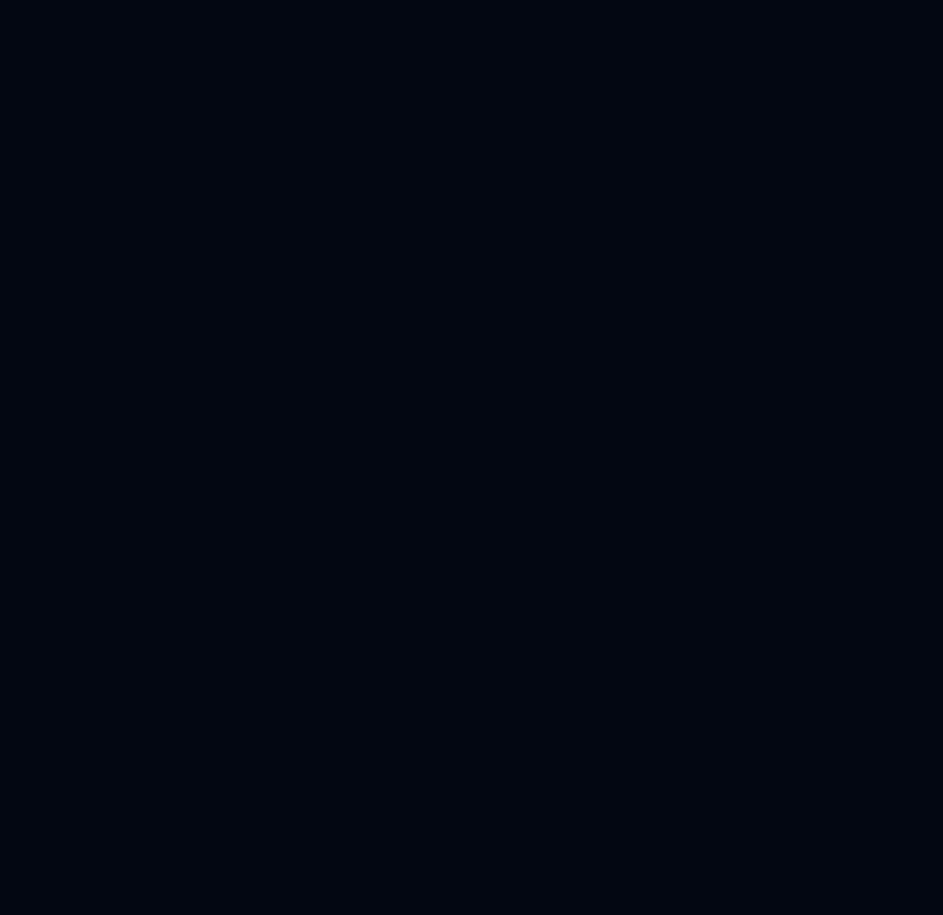
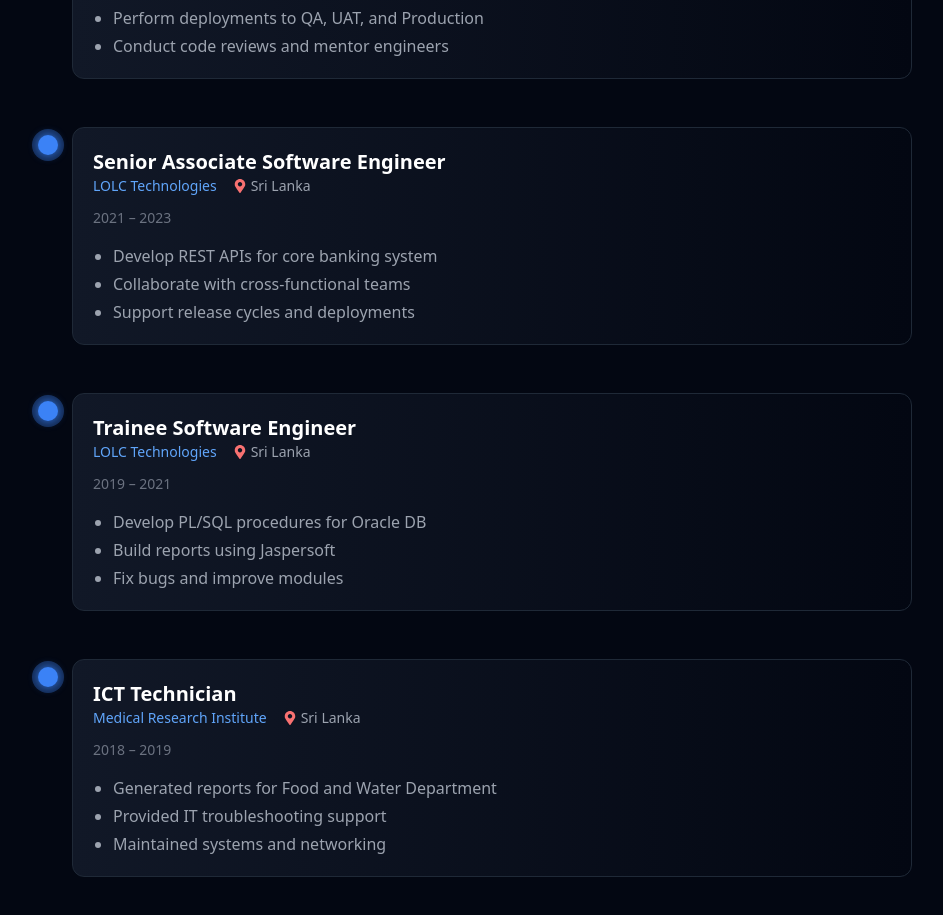
Before and after one commit to MiyuruWijesinghe/miyuru-portfolio, a React (Vite) app: page / in a window 1280 px wide. Shown: the part 2720-3635 px from the top of the page, without its empty margins (176-1119 px from the left). Before the commit the page ends 2377 px from the top, so only its background shows below. Built offline with nearby package versions, Linux system fonts and the light colour scheme.

Commit message:
added experience section

```diff
--- a/src/App.jsx
+++ b/src/App.jsx
@@ -1,6 +1,7 @@
 import Navbar from "./components/Navbar";
 import Hero from "./components/Hero";
 import Skills from "./components/Skills";
+import Experience from "./components/Experience";
 
 function App() {
   return (
@@ -8,6 +9,7 @@
       <Navbar />
       <Hero />
       <Skills />
+      <Experience />
     </div>
   );
 }
--- a/src/components/Experience.jsx
+++ b/src/components/Experience.jsx
@@ -0,0 +1,153 @@
+import { motion, useScroll, useSpring } from "framer-motion";
+import { useRef } from "react";
+import { FaMapMarkerAlt } from "react-icons/fa";
+
+function Experience() {
+
+  const experiences = [
+    {
+      role: "Software Engineer",
+      company: "LOLC Technologies",
+      location: "Sri Lanka",
+      period: "2024 – Present",
+      points: [
+        "Lead development team in Fixed Deposits domain",
+        "Develop backend APIs using Java & Spring Boot",
+        "Perform deployments to QA, UAT, and Production",
+        "Conduct code reviews and mentor engineers"
+      ]
+    },
+    {
+      role: "Senior Associate Software Engineer",
+      company: "LOLC Technologies",
+      location: "Sri Lanka",
+      period: "2021 – 2023",
+      points: [
+        "Develop REST APIs for core banking system",
+        "Collaborate with cross-functional teams",
+        "Support release cycles and deployments"
+      ]
+    },
+    {
+      role: "Trainee Software Engineer",
+      company: "LOLC Technologies",
+      location: "Sri Lanka",
+      period: "2019 – 2021",
+      points: [
+        "Develop PL/SQL procedures for Oracle DB",
+        "Build reports using Jaspersoft",
+        "Fix bugs and improve modules"
+      ]
+    },
+    {
+      role: "ICT Technician",
+      company: "Medical Research Institute",
+      location: "Sri Lanka",
+      period: "2018 – 2019",
+      points: [
+        "Generated reports for Food and Water Department",
+        "Provided IT troubleshooting support",
+        "Maintained systems and networking"
+      ]
+    }
+  ];
+
+  const ref = useRef(null);
+
+  const { scrollYProgress } = useScroll({
+    target: ref,
+    offset: ["start center", "end center"]
+  });
+
+  const scaleY = useSpring(scrollYProgress, {
+    stiffness: 100,
+    damping: 30,
+    restDelta: 0.001
+  });
+
+  return (
+    <section id="experience" className="section">
+      <div className="container">
+
+        <h2 className="section-title">Experience</h2>
+
+        <div
+          ref={ref}
+          className="relative max-w-4xl mx-auto"
+        >
+
+          {/* animated progress line */}
+          <motion.div
+            style={{ scaleY }}
+            className="absolute left-0 top-0 w-[3px] h-full origin-top bg-blue-500 shadow-[0_0_10px_rgba(59,130,246,0.9)]"
+          />
+
+          <div className="relative ml-6 pl-8">
+
+            {experiences.map((exp, index) => (
+
+              <motion.div
+                key={index}
+                initial={{ opacity: 0, x: -40 }}
+                whileInView={{ opacity: 1, x: 0 }}
+                transition={{ duration: 0.6 }}
+                viewport={{ once: true }}
+                className="mb-12 relative"
+              >
+
+                {/* glowing timeline node */}
+                <span className="absolute -left-[34px] top-2 flex h-5 w-5">
+
+                  <span className="animate-ping absolute inline-flex h-full w-full rounded-full bg-blue-500 opacity-75"></span>
+
+                  <span className="relative inline-flex rounded-full h-5 w-5 bg-blue-500 shadow-[0_0_10px_rgba(59,130,246,0.9)]"></span>
+
+                </span>
+
+                {/* experience card */}
+                <div className="bg-gradient-to-r from-gray-900 to-gray-950 border border-gray-800 rounded-xl p-5 hover:border-blue-500 hover:shadow-[0_0_20px_rgba(59,130,246,0.5)] hover:-translate-y-1 transition duration-300">
+
+                  <div className="mb-3">
+
+                    <h3 className="text-xl font-semibold">
+                        {exp.role}
+                    </h3>
+
+                    <div className="flex items-center gap-4 text-sm">
+
+                        <span className="text-blue-400">
+                        {exp.company}
+                        </span>
+
+                        <span className="flex items-center gap-1 text-gray-400">
+                        <FaMapMarkerAlt className="text-red-400" />
+                        {exp.location}
+                        </span>
+
+                    </div>
+                  </div>
+
+                  <p className="text-sm text-gray-500 mb-4">
+                    {exp.period}
+                  </p>
+
+                  <ul className="list-disc ml-5 text-gray-400 space-y-1">
+
+                    {exp.points.map((point, i) => (
+                      <li key={i}>{point}</li>
+                    ))}
+
+                  </ul>
+                </div>
+              </motion.div>
+
+            ))}
+
+          </div>
+        </div>
+      </div>
+    </section>
+  );
+}
+
+export default Experience;
```
